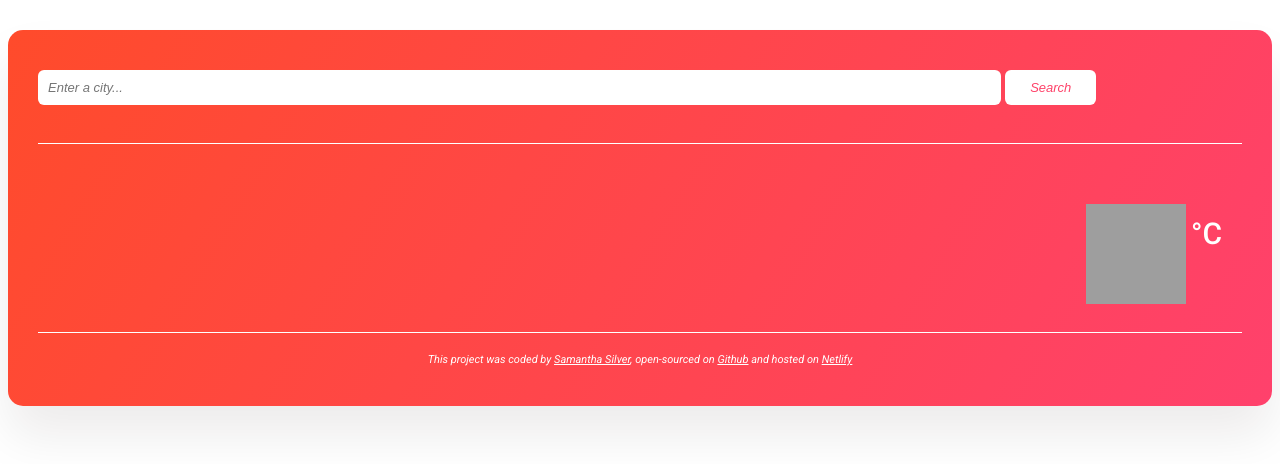
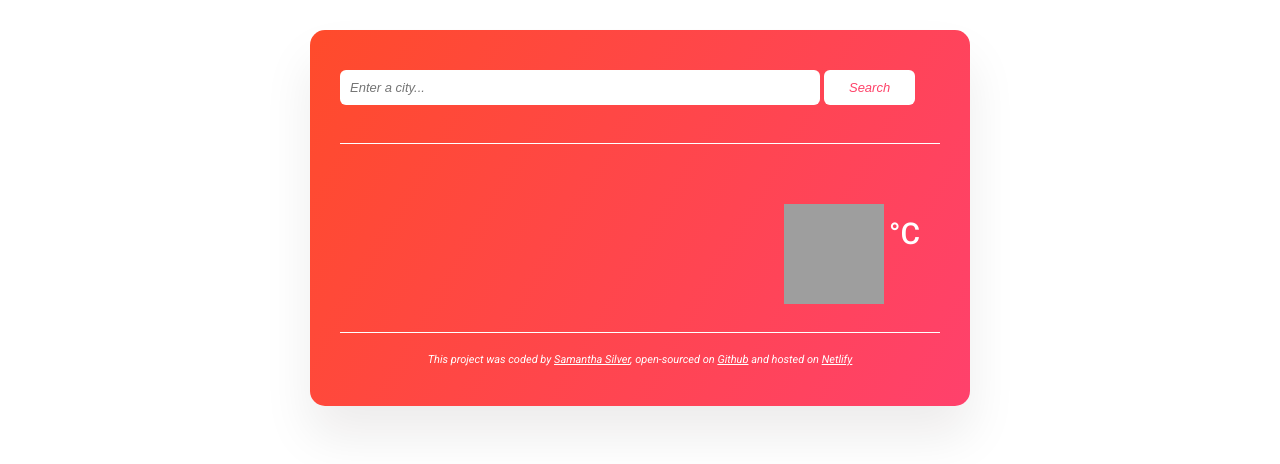
Before and after one commit to samanthadsilver/SS-Weather, a plain HTML site: page index.html in a window 1280 px wide. Drawn offline with nearby package versions, Linux system fonts and the light colour scheme; no server answers; grey boxes are pictures that could not be loaded.

Commit message:
type in css width

```diff
--- a/src/style.css
+++ b/src/style.css
@@ -11,7 +11,7 @@ a {
 .app-box {
   background: transparent
     linear-gradient(300deg, rgb(255, 65, 108) 0%, rgb(255, 75, 43) 100%);
-  max-width: 600 px;
+  max-width: 600px;
   margin: 30px auto;
   padding: 30px;
   border-radius: 15px;
```
